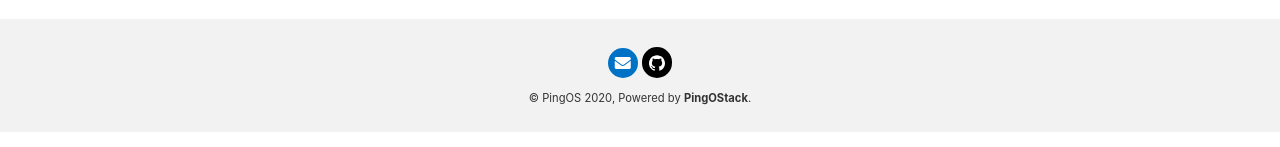
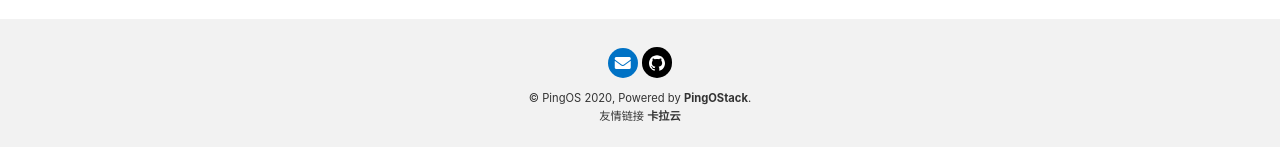
Before and after one commit to pingostack/pingos.github.io, a Jekyll site: the page built from landing.md, in a window 1280 px wide. Shown: the part 1313-1460 px from the top of the page. Built offline with Jekyll 4.4.1, drawn with Linux system fonts in a browser that asks for light colours; nearby versions of some CDN libraries.

Commit message:
add https://kalacloud.com/ outer link

```diff
--- a/_includes/footer.html
+++ b/_includes/footer.html
@@ -31,6 +31,9 @@
         © {{ site.title }} {{ _locale_copyright_dates }},
         Powered by <a title="Open source software for streaming media." href="https://github.com/pingostack">PingOStack</a>.
       </div>
+      <div>
+        友情链接 <a title="卡拉云" href="https://kalacloud.com/">卡拉云</a>
+      </div>
     </div>
   </div>
 </footer>
```
